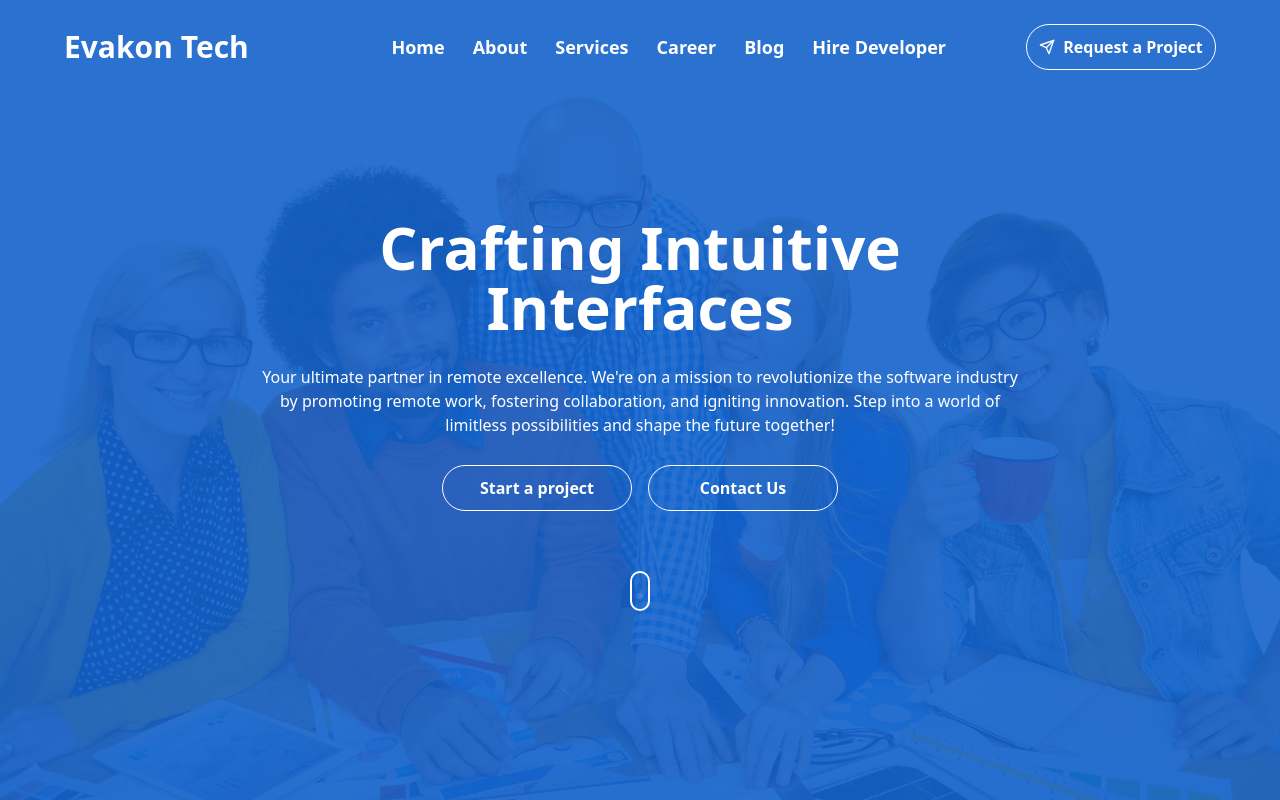
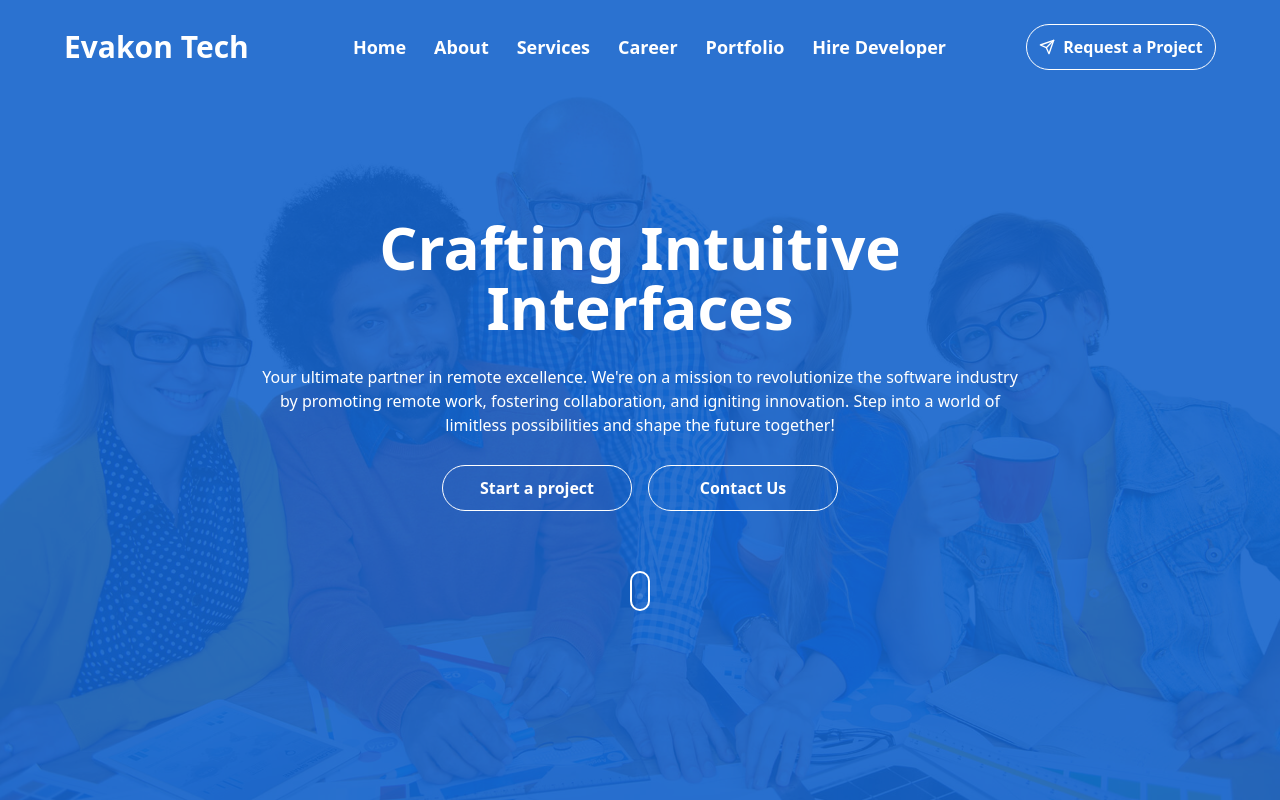
Before and after one commit to evakontech/evakontech-site, a React (Create React App) app in the folder client/: page / in a window 1280 px wide. Shown: the top 800 px of the page. Built offline with nearby package versions, Linux system fonts and the light colour scheme.

Commit message:
portfolio-added

```diff
--- a/client/src/components/navigation-bar/navigation-bar.component.jsx
+++ b/client/src/components/navigation-bar/navigation-bar.component.jsx
@@ -29,7 +29,7 @@ export const NavigationBar = () => {
                                 <li><Link to="/about">About</Link></li>
                                 <li><Link to="/services">Services</Link></li>
                                 <li><Link to="/career">Career</Link></li>
-                                <li><Link to="/blog">Blog</Link></li>
+                                <li><Link to="/portfolio">Portfolio</Link></li>
                                 <li><Link to="/hire-developer">Hire Developer</Link></li>
                             </ul>
                         </div>
```
